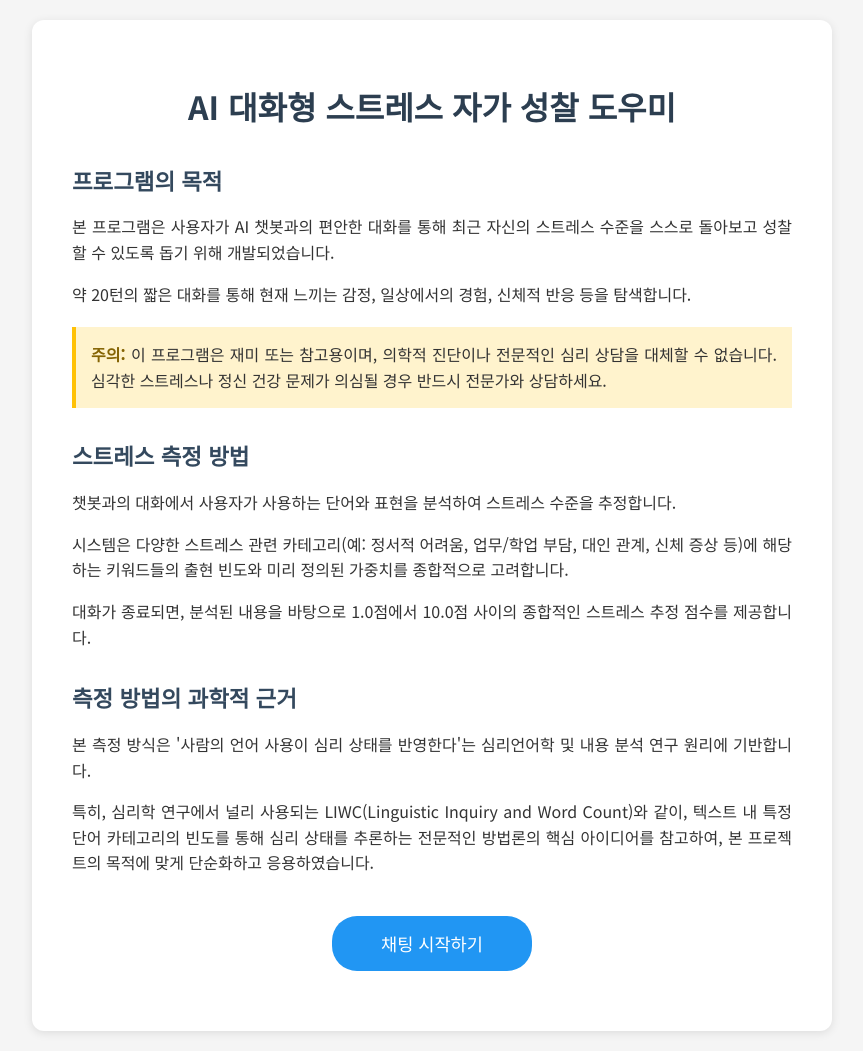
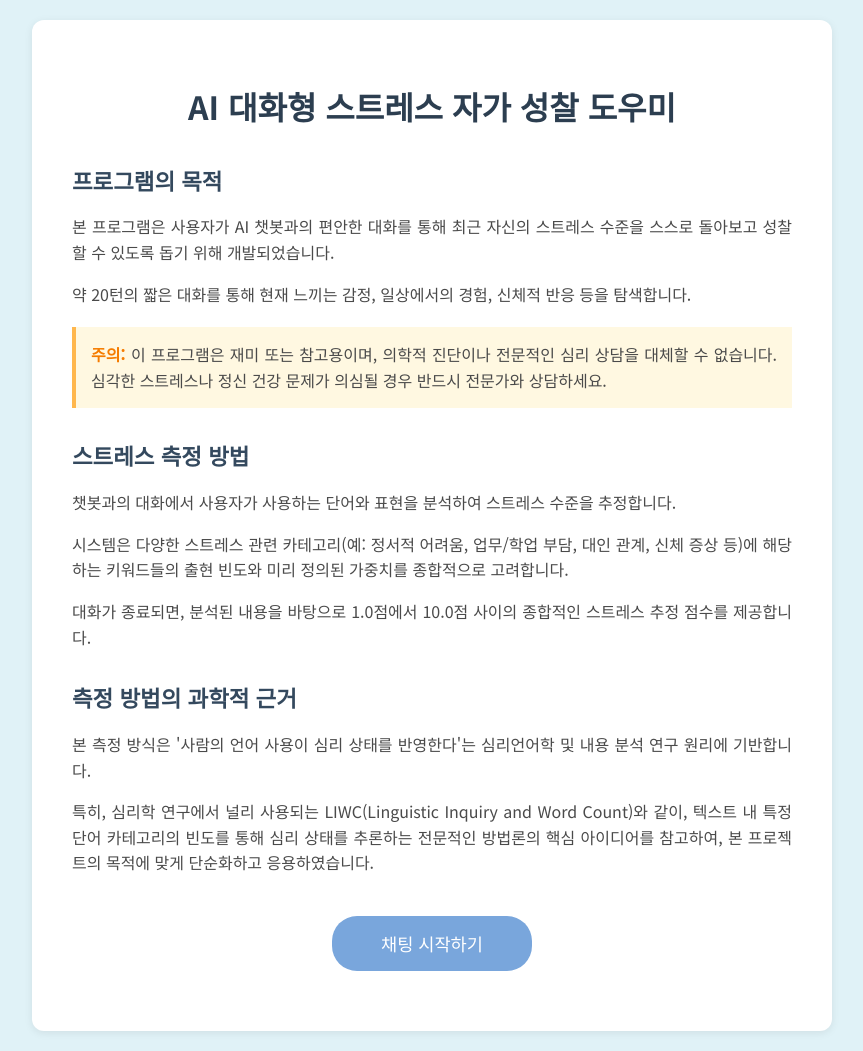
Before and after one commit to MainState/stress-chat, a Flask app: page / in a window 1280 px wide. Shown: the whole page, without its empty margins (208-1071 px from the left). Run offline with Flask 3, Linux system fonts and the light colour scheme.

Commit message:
Assistant checkpoint: Update UI with friendly colors and add chatbot avatar
Assistant generated file changes:
- static/style.css: Update color scheme and add avatar styles
- templates/index.html: Add chatbot avatar to messages

---

User prompt:

프롬프트를 진행해줘

Replit-Commit-Author: Assistant
Replit-Commit-Session-Id: f940d15c-ba39-40f3-8441-cbe40565b8f3

```diff
--- a/static/style.css
+++ b/static/style.css
@@ -1,18 +1,19 @@
+
 body {
     font-family: 'Noto Sans KR', sans-serif;
     margin: 0;
     padding: 20px;
-    background-color: #f5f5f5;
-    color: #333;
+    background-color: #E0F2F7;
+    color: #4A4A4A;
     line-height: 1.6;
 }
 
 #app-container {
     max-width: 800px;
     margin: 0 auto;
-    background: #fff;
+    background: #FFFFFF;
     border-radius: 12px;
-    box-shadow: 0 2px 10px rgba(0, 0, 0, 0.1);
+    box-shadow: 0 2px 8px rgba(0,0,0,0.08);
     overflow: hidden;
 }
 
@@ -44,14 +45,14 @@ body {
 }
 
 #welcome-section .warning {
-    background-color: #fff3cd;
-    border-left: 4px solid #ffc107;
+    background-color: #FFF8E1;
+    border-left: 4px solid #FFB74D;
     padding: 15px;
     margin: 20px 0;
 }
 
 #welcome-section .warning strong {
-    color: #856404;
+    color: #F57C00;
 }
 
 #start-chat-button {
@@ -62,7 +63,7 @@ body {
     font-size: 1.1em;
     font-weight: 500;
     color: white;
-    background-color: #2196F3;
+    background-color: #79A6DC;
     border: none;
     border-radius: 25px;
     cursor: pointer;
--- a/templates/index.html
+++ b/templates/index.html
@@ -273,11 +273,16 @@
                     if (data.reply) {
                         const container = document.createElement('div');
                         container.classList.add('message-container', 'bot-message-container');
+
+                        const avatar = document.createElement('div');
+                        avatar.classList.add('chatbot-avatar');
+                        avatar.innerHTML = '🤖';
+                        container.appendChild(avatar);
+
                         const messageElement = document.createElement('div');
                         messageElement.classList.add('bot-message');
                         messageElement.textContent = data.reply;
                         container.appendChild(messageElement);
-                        chatBox.appendChild(container);
                     }
 
                     if (turnIndicator && data.current_turn !== undefined && data.max_turns !== undefined) {
```
Also changed, not shown: other parts of static/style.css (+25 -15 lines).
